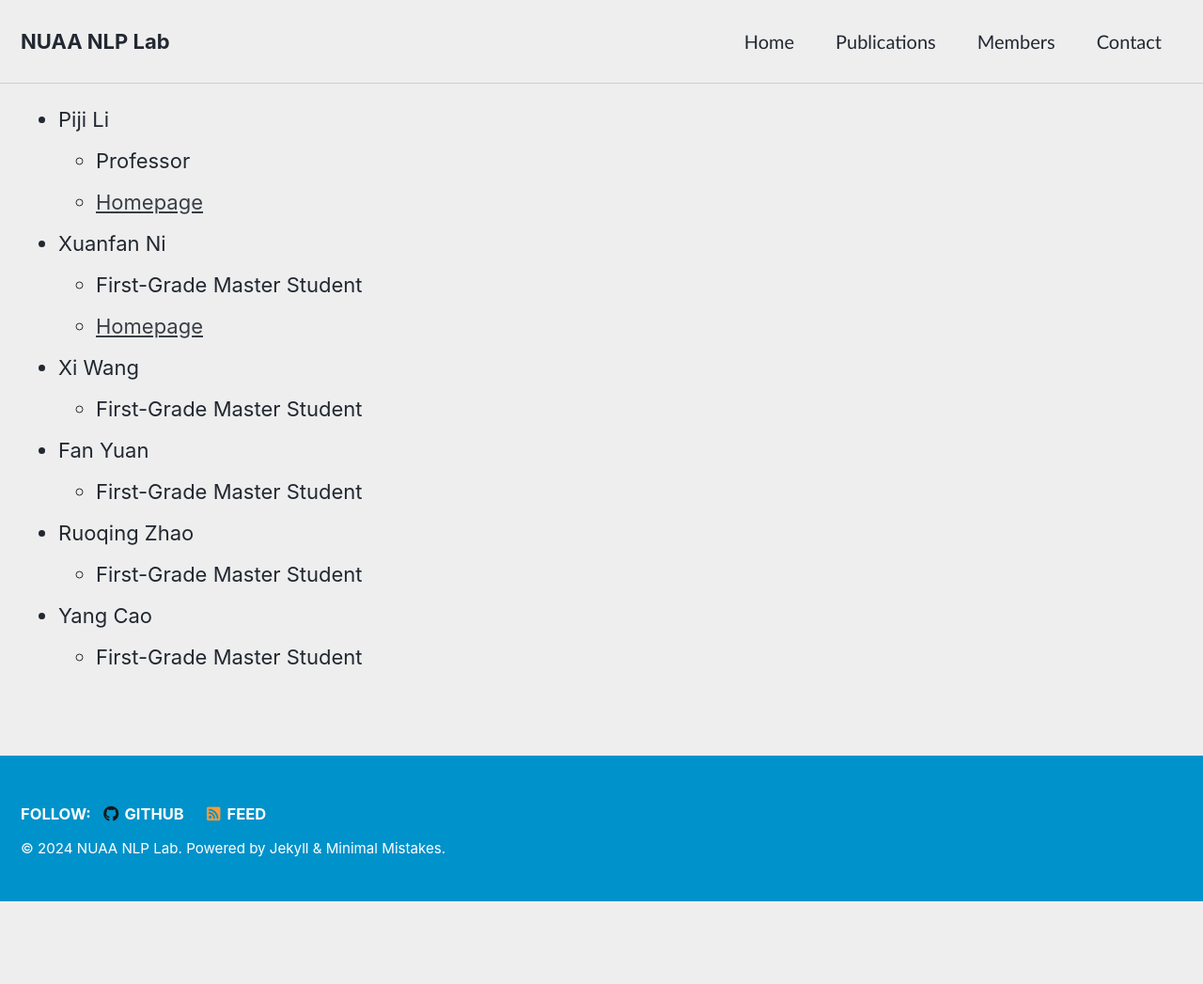
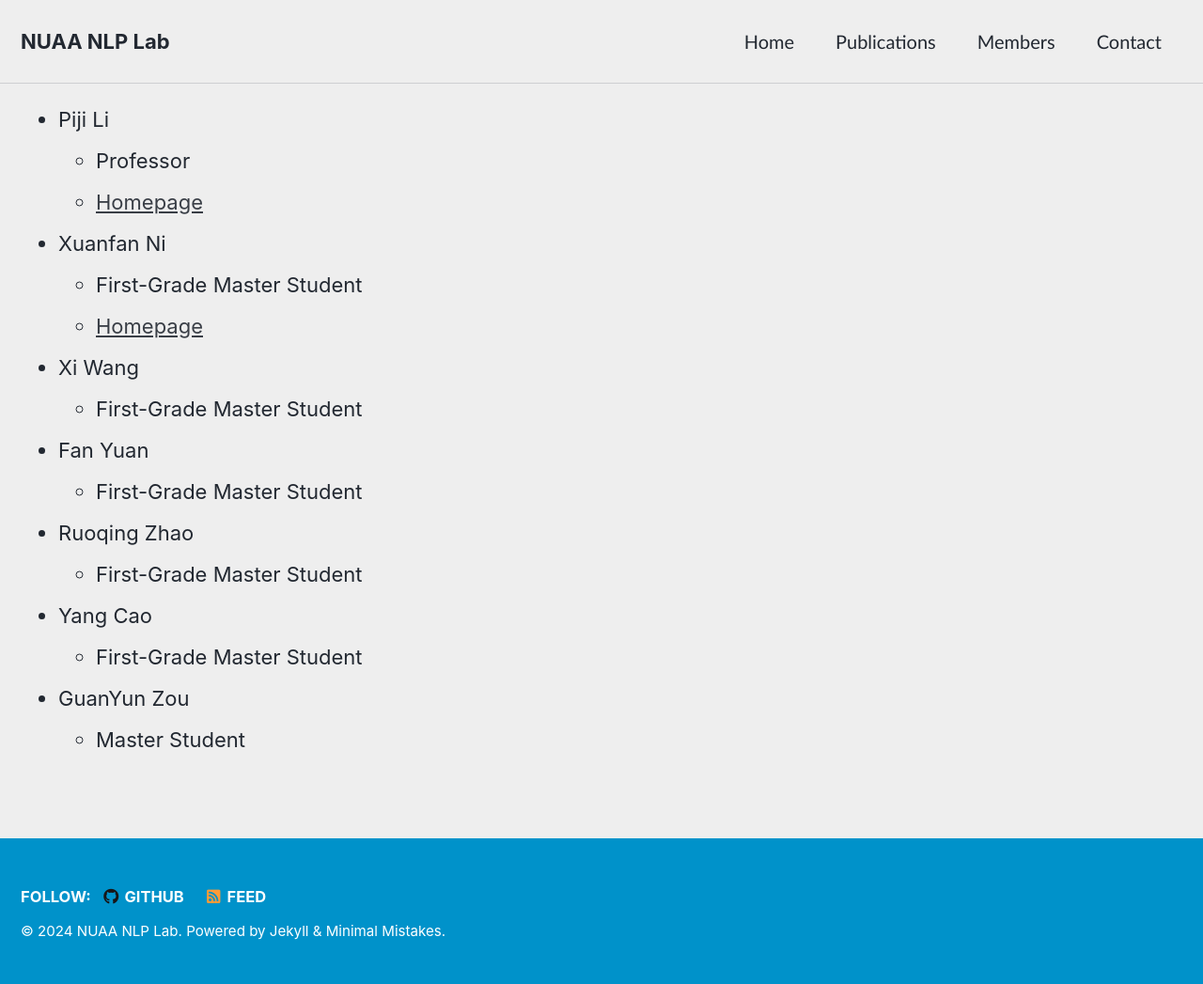
Before and after one commit to nuaa-nlp/nuaa-nlp.github.io, a Jekyll site: the page built from _docs/03-Members.md, in a window 1280 px wide. Shown: the whole page at 94% size. Built offline with Jekyll 4.4.1, drawn with Linux system fonts in a browser that asks for light colours; cached includes are drawn as plain includes; comment, search, counter and statistics services are not loaded; a style sheet for code colours, icons or effects is not loaded; before the commit the page ends 959 px from its top, so only the background shows below that.

Commit message:
test member

```diff
--- a/_docs/03-Members.md
+++ b/_docs/03-Members.md
@@ -20,3 +20,5 @@ last_modified_at: 2021-06-07T08:48:05-04:00
   - First-Grade Master Student
 - Yang Cao
   - First-Grade Master Student
+* GuanYun Zou
+  * Master Student
```
